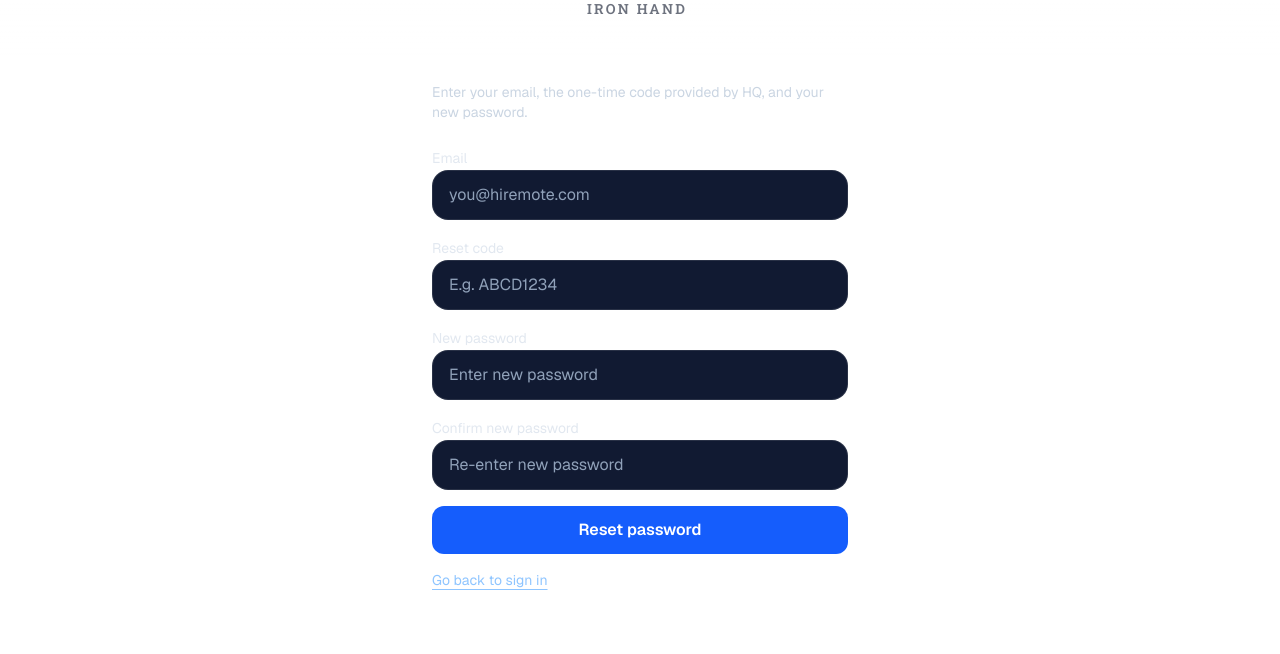
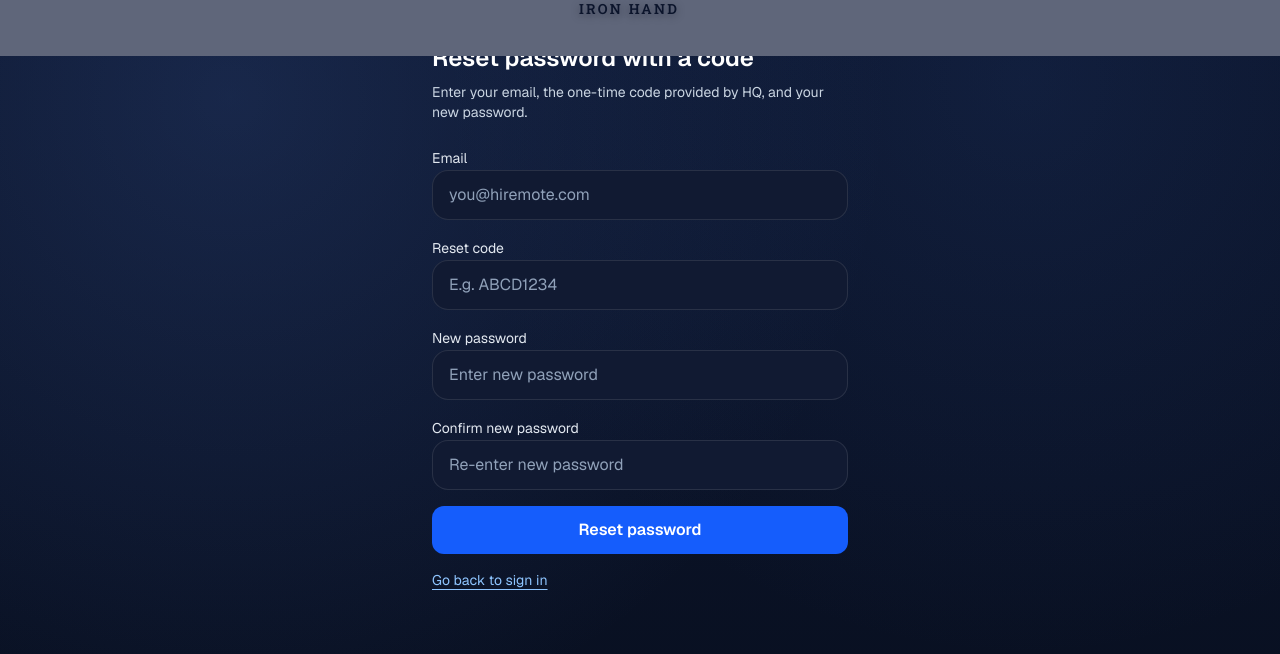
Before and after one commit to rubindersingh7343-create/ironhand-portal, a Next.js app: page /auth/forgot in a window 1280 px wide. Shown: the top 654 px of the page. Built offline with nearby package versions, Linux system fonts and the light colour scheme.

Commit message:
Make cards silver gradient

```diff
--- a/src/app/globals.css
+++ b/src/app/globals.css
@@ -1,14 +1,15 @@
 @import "tailwindcss";
 
 :root {
-  /* Light mode background (user request): white page background with dark navy cards. */
-  --background: #ffffff;
-  --background-alt: #f4f7ff;
-  --card: rgba(10, 20, 36, 0.7);
+  /* Slate + navy palette (premium, low-contrast). */
+  --background: #0b142b;
+  --background-alt: #111c36;
+  --card: #5f667a;
+  --card-strong: #1a2440;
+  --card-soft: #2b3449;
   --card-light: rgba(255, 255, 255, 0.04);
-  /* Default text sits on the white background. Cards set their own text color below. */
-  --text-primary: #0b1430;
-  --text-muted: #445577;
+  --text-primary: #f4f6ff;
+  --text-muted: #c2c7d6;
   --text-on-card: #f7f9ff;
   --accent: #3b82f6;
 }
@@ -29,7 +30,10 @@ html {
 body {
   min-height: 100dvh;
   background-color: var(--background);
-  background-image: none;
+  background-image:
+    radial-gradient(circle at 18% 12%, rgba(64, 98, 170, 0.25), transparent 52%),
+    radial-gradient(circle at 80% 10%, rgba(48, 82, 150, 0.18), transparent 46%),
+    linear-gradient(180deg, #0b142b 0%, #0a1226 60%, #080f1f 100%);
   background-attachment: scroll;
   color: var(--text-primary);
   font-family: var(--font-geist-sans), system-ui, -apple-system,
@@ -38,7 +42,6 @@ body {
   padding-top: calc(env(safe-area-inset-top) + 2px);
   overscroll-behavior-y: auto;
   -webkit-overflow-scrolling: touch;
-  scroll-behavior: smooth;
 }
 
 
@@ -215,10 +218,11 @@ body.ui-modal-open {
   right: 0;
   height: calc(env(safe-area-inset-top) + 56px);
   padding: 0;
-  background: linear-gradient(180deg, rgba(255, 255, 255, 0.9) 0%, rgba(255, 255, 255, 0.55) 60%, rgba(255, 255, 255, 0) 100%);
+  background: var(--card);
+  border-bottom: none;
+  backdrop-filter: blur(12px);
   z-index: 50;
-  transition: background-color 180ms ease, backdrop-filter 180ms ease,
-    opacity 180ms ease, transform 180ms ease;
+  transition: none;
   --scroll-progress: 0;
   pointer-events: none;
   display: block;
@@ -227,8 +231,8 @@ body.ui-modal-open {
 }
 
 .scroll-top-bar--solid {
-  background: linear-gradient(180deg, rgba(255, 255, 255, 0.95), rgba(255, 255, 255, 0.55));
-  backdrop-filter: blur(10px);
+  background: var(--card);
+  backdrop-filter: blur(12px);
 }
 
 .scroll-top-bar--visible {
@@ -241,30 +245,29 @@ body.ui-modal-open {
   align-items: center;
   justify-content: center;
   gap: 8px;
-  width: calc(100vw + 16px);
+  width: 100%;
   height: 20px;
-  padding: 0 18px;
+  padding: 0 calc(env(safe-area-inset-left) + 18px)
+    0 calc(env(safe-area-inset-right) + 18px);
   position: fixed;
   top: env(safe-area-inset-top);
   left: 0;
   right: 0;
-  border-radius: 8px;
-  background: rgba(11, 20, 40, 0.035);
-  background-size: 200% 100%;
-  animation: none;
-  border: 1px solid transparent;
-  box-shadow: 0 2px 10px rgba(2, 6, 23, 0.06);
+  border-radius: 0;
+  background: var(--card);
+  border: none;
+  box-shadow: none;
   text-transform: uppercase;
   font-family: var(--font-ironhand-display), var(--font-geist-sans), serif;
   letter-spacing: 0.14em;
   font-size: 14px;
   font-weight: 600;
-  color: rgba(11, 20, 40, 0.6);
-  text-shadow: none;
+  color: var(--background);
+  text-shadow: 0 2px 8px rgba(2, 6, 23, 0.4);
   transform: translateY(calc(-2px + (-4px * var(--scroll-progress))));
   transition: background-color 180ms ease, box-shadow 180ms ease, padding 180ms ease,
     text-shadow 180ms ease, letter-spacing 180ms ease, transform 180ms ease;
-  backdrop-filter: blur(6px);
+  backdrop-filter: blur(10px);
 }
 
 .scroll-top-bar__spinner {
@@ -299,20 +302,19 @@ body.ui-modal-open {
 }
 
 .scroll-top-bar--solid .scroll-top-bar__label {
-  background: transparent;
+  background: var(--card);
   box-shadow: none;
-  backdrop-filter: none;
-  animation: none;
+  backdrop-filter: blur(10px);
   letter-spacing: 0.16em;
 }
 
 .scroll-top-bar__nav {
   width: 100%;
   max-width: 100%;
-  opacity: 0;
-  transform: translateY(-4px);
-  pointer-events: none;
-  transition: opacity 180ms ease, transform 180ms ease;
+  opacity: 1;
+  transform: translateY(0);
+  pointer-events: auto;
+  transition: none;
   min-height: 0;
   height: 34px;
   position: fixed;
@@ -322,6 +324,23 @@ body.ui-modal-open {
   display: flex;
   align-items: center;
   justify-content: center;
+  overflow: hidden;
+}
+
+.top-bar-nav__skeleton {
+  position: absolute;
+  left: 10px;
+  right: 10px;
+  top: 4px;
+  bottom: 4px;
+  border-radius: 999px;
+  opacity: 0.6;
+  pointer-events: none;
+  z-index: 0;
+}
+
+body[data-top-nav="true"] .top-bar-nav__skeleton {
+  display: none;
 }
 
 body[data-top-nav="true"] .scroll-top-bar {
@@ -416,9 +435,7 @@ body[data-top-nav="true"] .scroll-top-bar__nav {
 
 #app-root {
   min-height: 100dvh;
-  background-color: var(--background);
-  background-image: none;
-  background-attachment: scroll;
+  background: transparent;
   transform: translateY(var(--pull-offset, 0px));
   transition: transform 220ms cubic-bezier(0.22, 1, 0.36, 1);
   will-change: transform;
@@ -474,13 +491,91 @@ body:has(.portal-shell) {
 
 .ui-card {
   border-radius: 24px;
-  border: 1px solid rgba(255, 255, 255, 0.08);
-  background: rgba(13, 22, 44, 0.7);
+  border: 1px solid rgba(255, 255, 255, 0.22);
+  background:
+    linear-gradient(
+      135deg,
+      rgba(255, 255, 255, 0.18) 0%,
+      rgba(255, 255, 255, 0.06) 42%,
+      rgba(255, 255, 255, 0.12) 100%
+    ),
+    linear-gradient(
+      180deg,
+      rgba(118, 126, 142, 0.88) 0%,
+      rgba(90, 98, 114, 0.9) 100%
+    );
   padding: 24px;
   color: var(--text-on-card);
-  box-shadow: 0 24px 60px rgba(3, 8, 24, 0.6);
-  backdrop-filter: blur(14px);
+  box-shadow:
+    0 20px 44px rgba(15, 23, 42, 0.28),
+    inset 0 1px 0 rgba(255, 255, 255, 0.4),
+    inset 0 -10px 18px rgba(15, 23, 42, 0.25);
+  backdrop-filter: blur(16px) saturate(120%);
   animation: ih-fade-up 160ms ease;
+}
+
+/* Owner portal: grey cards use blue text by default. */
+.owner-portal-shell .ui-card {
+  color: var(--background);
+}
+
+.owner-portal-shell .ui-card :is(
+  .text-white,
+  .text-slate-50,
+  .text-slate-100,
+  .text-slate-200,
+  .text-slate-300,
+  .text-slate-400,
+  .text-slate-500
+) {
+  color: var(--background) !important;
+}
+
+/* Keep text white on dark/blue surfaces inside grey cards. */
+.owner-portal-shell .ui-card :is(
+  .ui-field,
+  .ui-field--slim,
+  .ui-tabs,
+  .ui-tab,
+  .ui-tab--active,
+  .ui-date-step,
+  .ui-button--slim,
+  .ui-card-press,
+  .bg-white\/5,
+  .bg-slate-950\/40,
+  .bg-\[\#0f1b3a\],
+  .bg-\[\#0f1a33\],
+  .bg-\[\#0b1429\],
+  .ui-card-press *
+) {
+  color: #f7f9ff !important;
+}
+
+.owner-portal-shell .ui-card :is(
+  .bg-white\/5,
+  .bg-slate-950\/40,
+  .bg-\[\#0f1b3a\],
+  .bg-\[\#0f1a33\],
+  .bg-\[\#0b1429\]
+) * {
+  color: #f7f9ff !important;
+}
+
+/* Explicitly keep white ink on dark sub-cards inside owner portal cards. */
+.owner-portal-shell .ui-card .ui-ink-inverse {
+  color: #f7f9ff !important;
+}
+
+.owner-portal-shell .ui-card .ui-ink-inverse :is(
+  .text-white,
+  .text-slate-50,
+  .text-slate-100,
+  .text-slate-200,
+  .text-slate-300,
+  .text-slate-400,
+  .text-slate-500
+) {
+  color: #f7f9ff !important;
 }
 
 .ui-card--compact {
@@ -511,7 +606,7 @@ body:has(.portal-shell) {
   height: 40px;
   border-radius: 16px;
   border: 1px solid rgba(255, 255, 255, 0.12);
-  background: rgba(12, 20, 36, 0.9);
+  background: var(--card-strong);
   padding: 0 12px;
   color: #f8fafc;
   font-size: 13px;
@@ -552,7 +647,7 @@ input[type="date"].ui-field {
   padding: 0 12px;
   font-size: 12px;
   border-color: rgba(255, 255, 255, 0.08);
-  background: rgba(9, 16, 30, 0.55);
+  background: var(--card-strong);
   box-shadow: inset 0 1px 0 rgba(255, 255, 255, 0.04);
 }
 
@@ -591,7 +686,7 @@ select.ui-field--slim {
   padding: 4px;
   border-radius: 999px;
   border: 1px solid rgba(255, 255, 255, 0.12);
-  background: rgba(10, 18, 34, 0.55);
+  background: var(--card-strong);
 }
 
 .ui-tab {
@@ -607,7 +702,7 @@ select.ui-field--slim {
 
 .ui-tab--active {
   color: #f8fafc;
-  background: rgba(255, 255, 255, 0.08);
+  background: var(--card-soft);
 }
 
 .reports-filter-row {
@@ -634,7 +729,7 @@ select.ui-field--slim {
   height: 28px;
   border-radius: 999px;
   border: 1px solid rgba(255, 255, 255, 0.16);
-  background: rgba(10, 18, 34, 0.75);
+  background: var(--card-strong);
   color: #f8fafc;
   font-size: 16px;
   line-height: 1;
@@ -751,6 +846,17 @@ select.ui-field--slim {
     rgba(5, 12, 28, calc(0.22 + (var(--section-focus) * 0.2)));
 }
 
+@supports (-webkit-touch-callout: none) {
+  #app-root .owner-portal-section {
+    --section-focus: 1;
+    transform: none;
+    opacity: 1;
+    filter: none;
+    transition: none;
+    box-shadow: 0 12px 28px rgba(5, 12, 28, 0.32);
+  }
+}
+
 #app-root .portal-section {
   scroll-margin-top: calc(env(safe-area-inset-top) + 120px);
 }
@@ -800,12 +906,14 @@ body:has(.owner-portal-shell) {
   scrollbar-width: none;
   -webkit-overflow-scrolling: touch;
   border-radius: 0;
-  border: 1px solid rgba(255, 255, 255, 0.1);
-  background: rgba(10, 18, 34, 0.55);
-  box-shadow: inset 0 1px 0 rgba(255, 255, 255, 0.04);
+  border: none;
+  background: var(--card);
+  box-shadow: 0 12px 30px rgba(2, 6, 23, 0.18);
   pointer-events: auto;
   width: 100%;
   margin: 0;
+  position: relative;
+  z-index: 1;
 }
 
 .owner-portal-nav__inner::-webkit-scrollbar,
@@ -823,7 +931,7 @@ body:has(.owner-portal-shell) {
   font-weight: 600;
   letter-spacing: 0.12em;
   text-transform: uppercase;
-  color: rgba(226, 232, 240, 0.7);
+  color: var(--background);
   background: transparent;
   transition: color 160ms ease, text-shadow 160ms ease, background-color 160ms ease,
     border-color 160ms ease;
@@ -833,8 +941,21 @@ body:has(.owner-portal-shell) {
 .top-bar-nav__btn--active {
   color: rgba(248, 250, 252, 0.92);
   text-shadow: 0 2px 8px rgba(15, 23, 42, 0.5);
-  background: rgba(255, 255, 255, 0.08);
+  background: var(--card-soft);
   border-color: rgba(255, 255, 255, 0.12);
+}
+
+/* Normalize light utility backgrounds within portal surfaces. */
+.portal-shell .bg-white\/5 {
+  background-color: var(--card-strong) !important;
+}
+
+.portal-shell .bg-slate-950\/40 {
+  background-color: var(--card-strong) !important;
+}
+
+.portal-shell .bg-\[\#0f1b3a\] {
+  background-color: var(--card-strong) !important;
 }
 
 .owner-portal-nav__btn:focus-visible,
```
